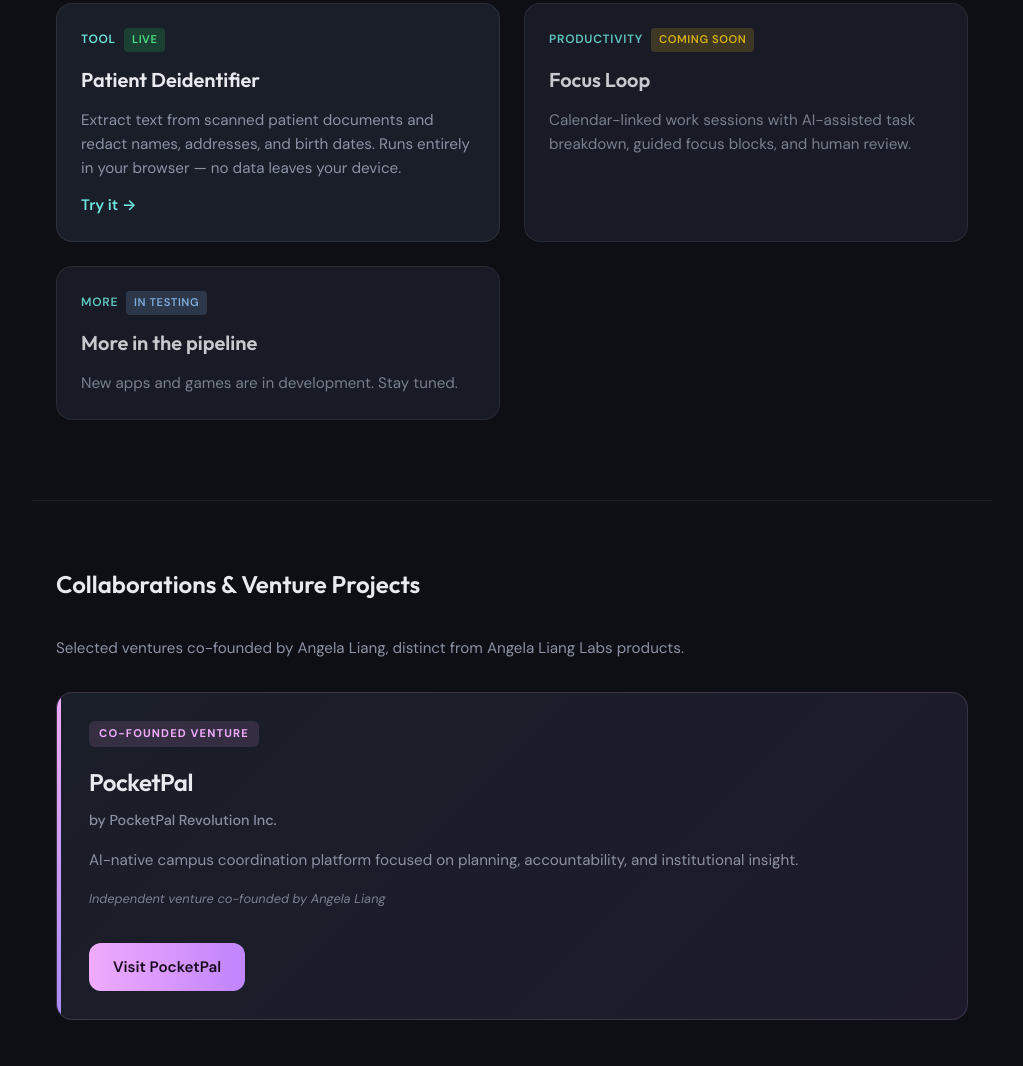
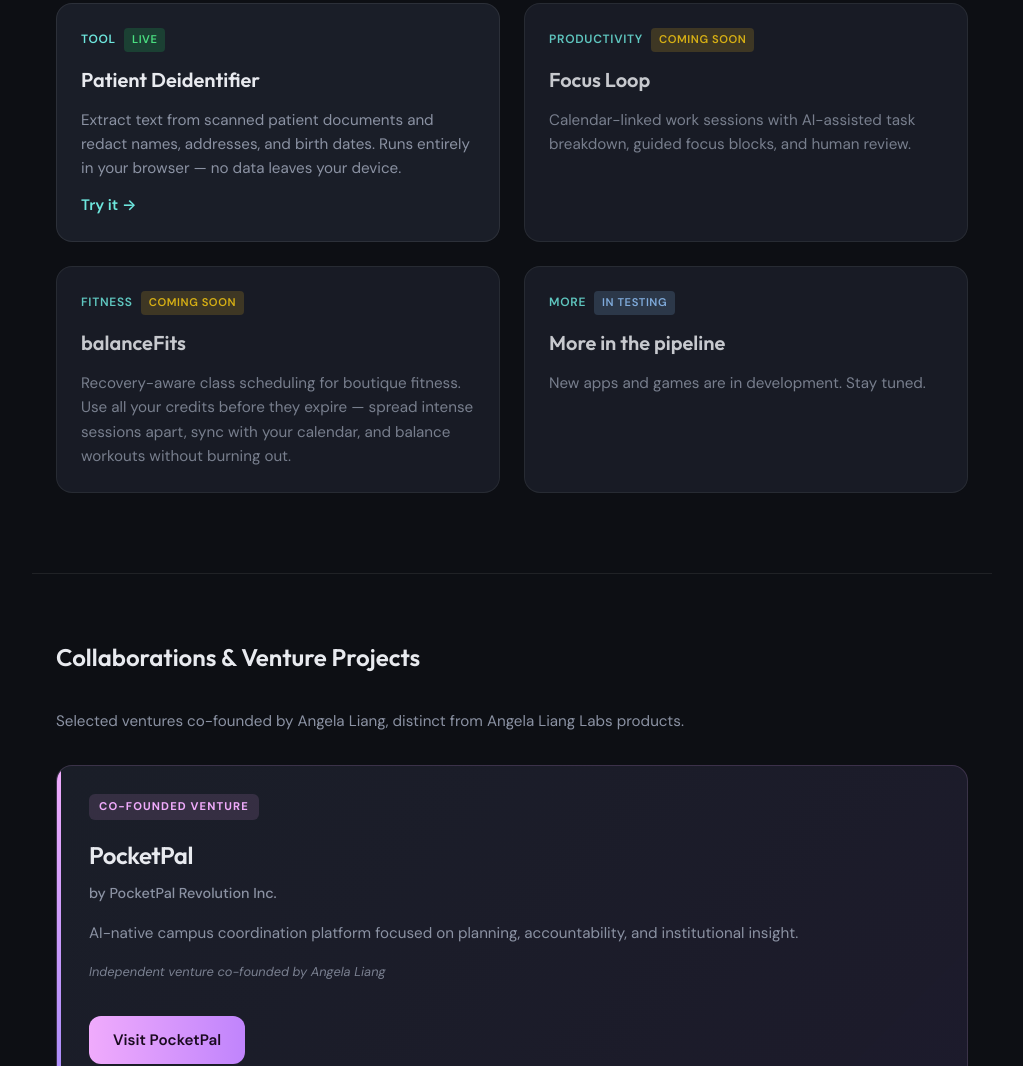
Before and after one commit to AngelaLYY/angelalianglabs-portfolio, a plain HTML site: page index.html in a window 1280 px wide. Shown: the part 911-1977 px from the top of the page, without its empty margins (128-1151 px from the left). Drawn offline with Linux system fonts and the light colour scheme.

Commit message:
added a card for new app

```diff
--- a/index.html
+++ b/index.html
@@ -3,7 +3,7 @@
 <head>
   <meta charset="UTF-8">
   <meta name="viewport" content="width=device-width, initial-scale=1.0">
-  <meta name="description" content="Angela Liang Labs — portfolio of apps, games, and AI tools: Random Swap Co-op, Patient Deidentifier, Focus Loop, and more. Built for real use, feedback, and scale.">
+  <meta name="description" content="Angela Liang Labs — portfolio of apps, games, and AI tools: Random Swap Co-op, Patient Deidentifier, Focus Loop, balanceFits, and more. Built for real use, feedback, and scale.">
   <title>Angela Liang Labs — Apps, Games & AI Tools</title>
   <link rel="stylesheet" href="css/styles.css">
   <link rel="preconnect" href="https://fonts.googleapis.com">
@@ -76,6 +76,17 @@
         <article class="app-card app-card-coming">
           <div class="app-card-content">
             <div class="app-meta">
+              <span class="app-tag">Fitness</span>
+              <span class="app-status app-status-coming">Coming soon</span>
+            </div>
+            <h3>balanceFits</h3>
+            <p>Recovery-aware class scheduling for boutique fitness. Use all your credits before they expire — spread intense sessions apart, sync with your calendar, and balance workouts without burning out.</p>
+          </div>
+        </article>
+
+        <article class="app-card app-card-coming">
+          <div class="app-card-content">
+            <div class="app-meta">
               <span class="app-tag">More</span>
               <span class="app-status app-status-testing">In testing</span>
             </div>
```
